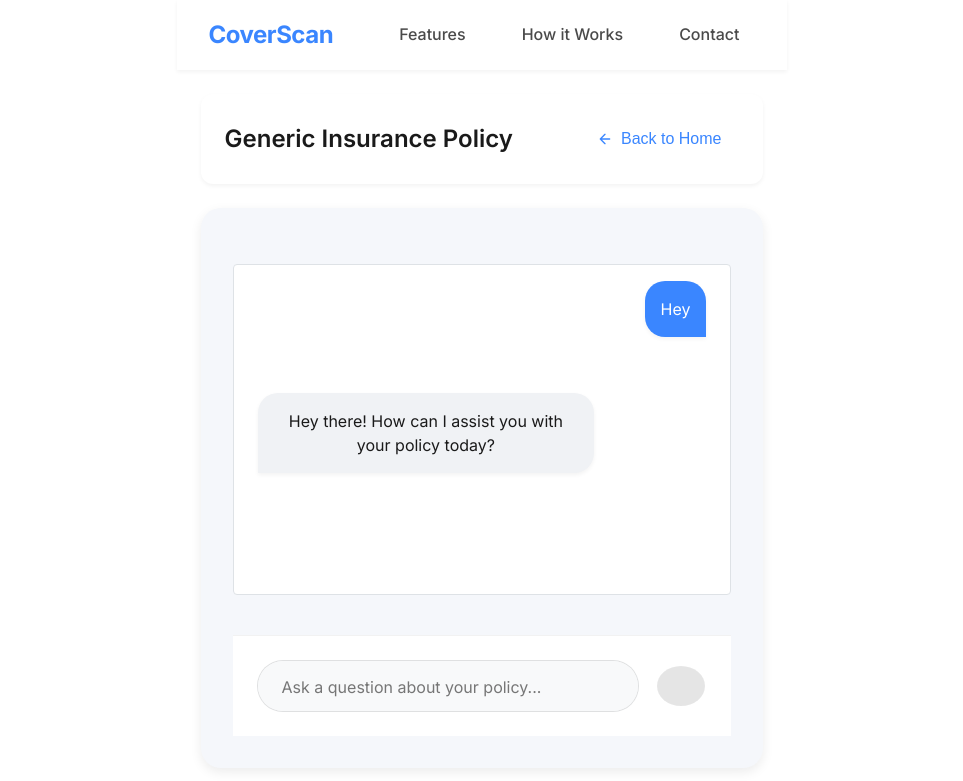
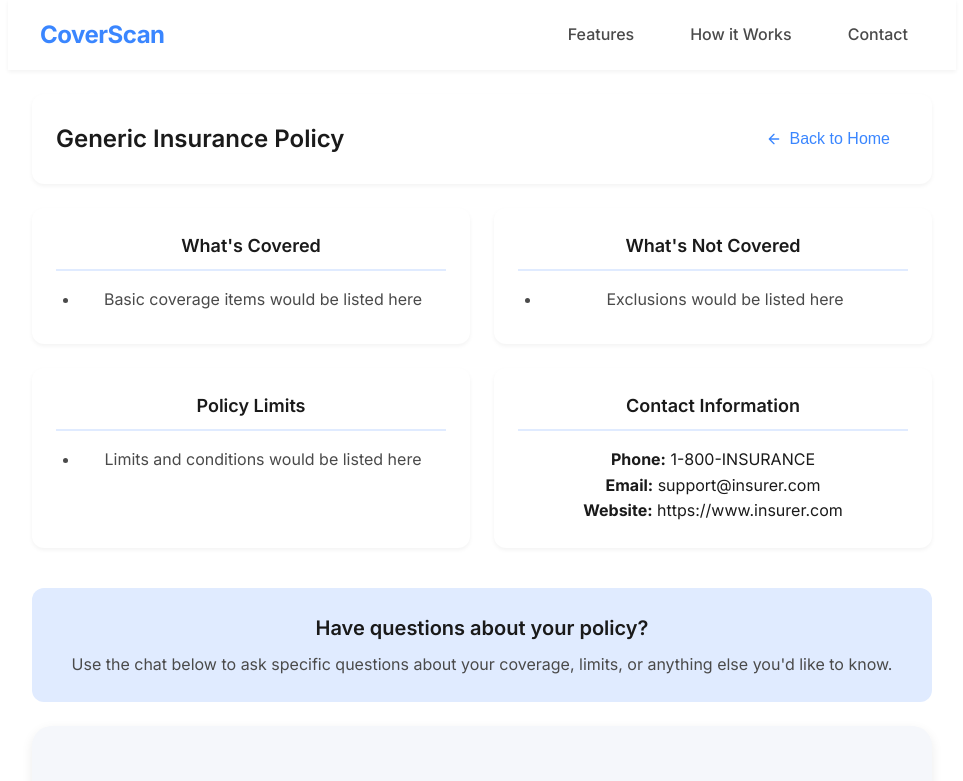
Before and after one commit to RowanRocket42/policy-decoder, a React (Create React App) app in the folder client/: page /chat/1 in a window 1280 px wide. Shown: the top 781 px of the page, without its empty margins (158-1121 px from the left). Built offline with nearby package versions, Linux system fonts and the light colour scheme.

Commit message:
Fix policy upload navigation and add policy summary

```diff
--- a/client/src/Chat.css
+++ b/client/src/Chat.css
@@ -114,6 +114,86 @@
 }
 
 /*
+ * Policy summary
+ */
+.policy-summary {
+  width: 100%;
+  max-width: 900px;
+  margin-bottom: var(--spacing-md);
+  display: grid;
+  grid-template-columns: repeat(auto-fit, minmax(300px, 1fr));
+  gap: var(--spacing-md);
+}
+
+/*
+ * Summary section
+ */
+.summary-section {
+  background-color: var(--card-background);
+  border-radius: var(--border-radius-md);
+  padding: var(--spacing-md);
+  box-shadow: var(--shadow-sm);
+}
+
+/*
+ * Summary section heading
+ */
+.summary-section h2 {
+  font-size: 18px;
+  font-weight: 600;
+  color: var(--text-dark);
+  margin: 0 0 var(--spacing-sm);
+  padding-bottom: var(--spacing-xs);
+  border-bottom: 2px solid var(--primary-light);
+}
+
+/*
+ * Summary section list
+ */
+.summary-section ul {
+  margin: 0;
+  padding-left: var(--spacing-md);
+}
+
+/*
+ * Summary section list item
+ */
+.summary-section li {
+  margin-bottom: var(--spacing-xs);
+  color: var(--text-medium);
+}
+
+/*
+ * Chat prompt
+ */
+.chat-prompt {
+  grid-column: 1 / -1;
+  background-color: var(--primary-light);
+  border-radius: var(--border-radius-md);
+  padding: var(--spacing-md);
+  text-align: center;
+  margin-top: var(--spacing-sm);
+}
+
+/*
+ * Chat prompt heading
+ */
+.chat-prompt h3 {
+  font-size: 20px;
+  font-weight: 600;
+  color: var(--text-dark);
+  margin: 0 0 var(--spacing-xs);
+}
+
+/*
+ * Chat prompt paragraph
+ */
+.chat-prompt p {
+  color: var(--text-medium);
+  margin: 0;
+}
+
+/*
  * Policy name
  */
 .policy-name {
@@ -155,8 +235,8 @@
   color: var(--text-dark);
   display: flex;
   flex-direction: column;
-  height: 70vh;
-  max-height: 700px;
+  height: 50vh;
+  max-height: 500px;
   position: relative;
   overflow: hidden;
   border-radius: var(--border-radius-lg);
@@ -454,6 +534,10 @@
     gap: var(--spacing-sm);
   }
 
+  .policy-summary {
+    grid-template-columns: 1fr;
+  }
+
   .message {
     max-width: 85%;
   }
--- a/client/src/Chat.js
+++ b/client/src/Chat.js
@@ -28,8 +28,8 @@ function Chat() {
   // Store chat messages (questions and answers)
   // Initialize with default welcome message and user greeting
   const [messages, setMessages] = useState([
-    { type: 'question', text: 'Hey', isNew: false },
-    { type: 'answer', text: 'Hey there! How can I assist you with your policy today?', isNew: false }
+    { type: 'question', text: 'Hi, I just uploaded my policy', isNew: false },
+    { type: 'answer', text: 'Welcome! I\'ve analyzed your policy and created a summary above. You can ask me any specific questions about your coverage, limits, or anything else you\'d like to know about your policy.', isNew: false }
   ]);
 
   // Store the current question being typed
@@ -235,6 +235,50 @@ function Chat() {
               </svg>
               Back to Home
             </button>
+          </div>
+        )}
+
+        {/* Policy Summary */}
+        {policyData && (
+          <div className="policy-summary">
+            <div className="summary-section">
+              <h2>What's Covered</h2>
+              <ul>
+                {policyData.covered.map((item, index) => (
+                  <li key={`covered-${index}`}>{item}</li>
+                ))}
+              </ul>
+            </div>
+
+            <div className="summary-section">
+              <h2>What's Not Covered</h2>
+              <ul>
+                {policyData.notCovered.map((item, index) => (
+                  <li key={`not-covered-${index}`}>{item}</li>
+                ))}
+              </ul>
+            </div>
+
+            <div className="summary-section">
+              <h2>Policy Limits</h2>
+              <ul>
+                {policyData.limits.map((item, index) => (
+                  <li key={`limit-${index}`}>{item}</li>
+                ))}
+              </ul>
+            </div>
+
+            <div className="summary-section">
+              <h2>Contact Information</h2>
+              <p><strong>Phone:</strong> {policyData.contact.phone}</p>
+              <p><strong>Email:</strong> {policyData.contact.email}</p>
+              <p><strong>Website:</strong> {policyData.contact.website}</p>
+            </div>
+
+            <div className="chat-prompt">
+              <h3>Have questions about your policy?</h3>
+              <p>Use the chat below to ask specific questions about your coverage, limits, or anything else you'd like to know.</p>
+            </div>
           </div>
         )}
 
--- a/client/src/HomePage.js
+++ b/client/src/HomePage.js
@@ -56,10 +56,11 @@ function HomePage() {
 
     // Simulate file upload (in a real app, this would be an API call)
     setTimeout(() => {
-      // Navigate to the upload page for medical insurance (as an example)
-      // In a real implementation, you would determine the insurance type
-      // based on the file content or user selection
-      navigate('/upload/medical');
+      // Generate a policy ID based on the current timestamp
+      const policyId = `medical-${Date.now()}`;
+
+      // Navigate to the chat page with the policy ID
+      navigate(`/chat/${policyId}`);
     }, 1500);
   };
 
```
